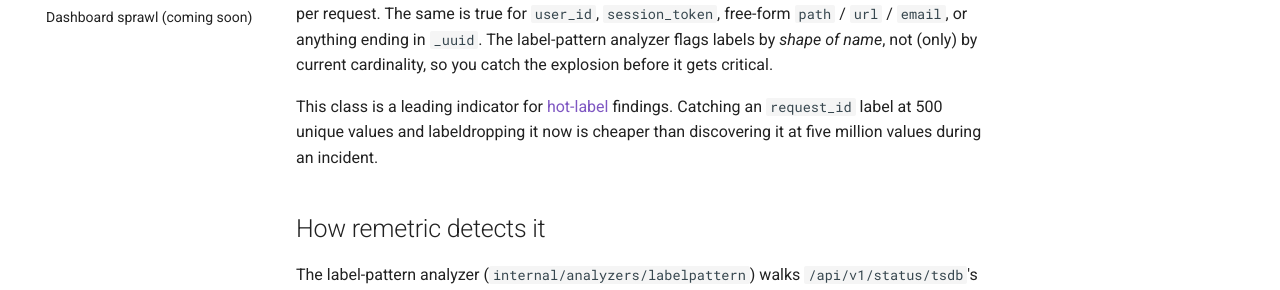
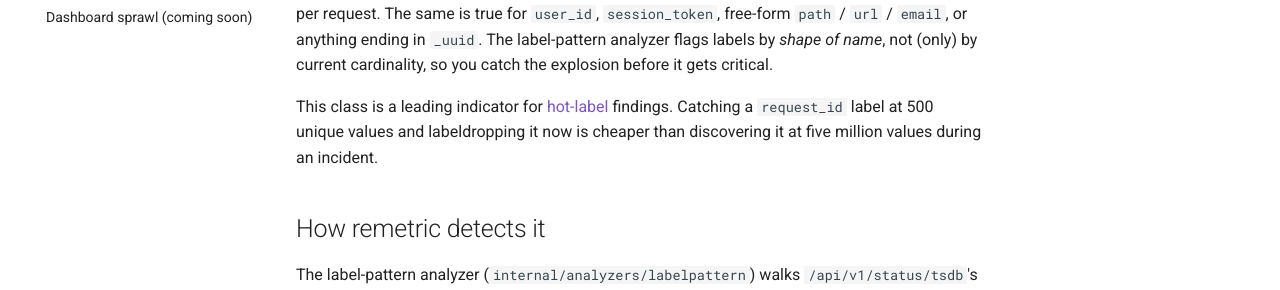
Before and after one commit to remetric-dev/remetric, an MkDocs documentation site: the page built from docs/findings/label-pattern-overly-granular.md, in a window 1280 px wide and 900 px high. Shown: the part 372-662 px from the top of the window. Built offline with MkDocs 1.6.1 and Material for MkDocs 9.7.7, drawn with Linux system fonts in a browser that asks for light colours; comment, search, counter and statistics services are not loaded.

```diff
--- a/docs/findings/label-pattern-overly-granular.md
+++ b/docs/findings/label-pattern-overly-granular.md
@@ -16,7 +16,7 @@ not (only) by current cardinality, so you catch the explosion before it gets
 critical.
 
 This class is a leading indicator for [hot-label](hot-label.md) findings.
-Catching an `request_id` label at 500 unique values and labeldropping it now
+Catching a `request_id` label at 500 unique values and labeldropping it now
 is cheaper than discovering it at five million values during an incident.
 
 ## How remetric detects it
```
Also changed, not shown: docs/getting-started.md (+1 -1 lines).
